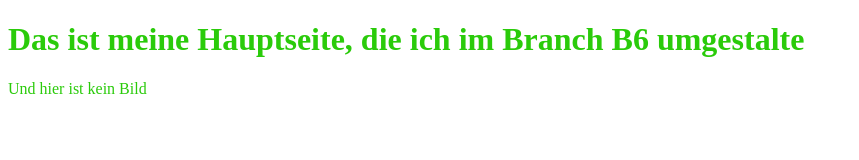
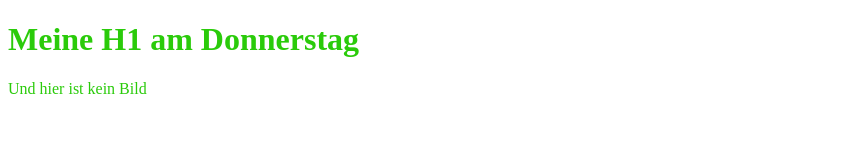
Before and after one commit to JuliaRinzilotti/Test, a plain HTML site: page index.html in a window 1280 px wide. Shown: the whole page, without its empty margins (0-859 px from the left). Drawn offline with Linux system fonts and the light colour scheme.

Commit message:
Neue Überschrift

```diff
--- a/index.html
+++ b/index.html
@@ -10,7 +10,7 @@
 </head>
 <body>
 
-    <h1>Das ist meine Hauptseite, die ich im Branch B6 umgestalte</h1>
+    <h1>Meine H1 am Donnerstag</h1>
 
 
     <p>Und hier ist kein Bild</p>
```
